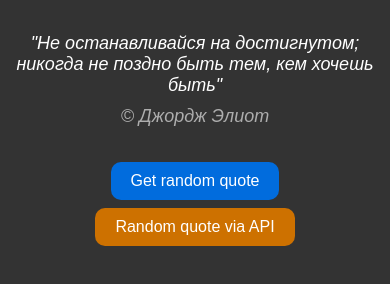
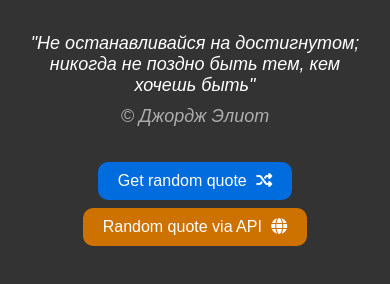
Before and after one commit to bezpalcev/Random-quotes-app-using-OOP-, a plain HTML site: page index.html in a window 390 px wide. Both pictures are taken after a click on the button "Get random quote". Shown: the part 70-354 px from the top of the page. Drawn offline with Linux system fonts and the light colour scheme.

Commit message:
Icons for both buttons were added

```diff
--- a/index.html
+++ b/index.html
@@ -25,10 +25,10 @@
         </div>
         <div class="buttons-wrapper">
           <button id="random-quote-btn" class="btn btn-primary">
-            Get random quote
+            Get random quote <i class="fa fa-random"></i>
           </button>
           <button id="random-quote-api-btn" class="btn btn-secondary">
-            Random quote via API
+            Random quote via API <i class="fa fa-globe"></i>
           </button>
         </div>
       </div>
--- a/src/classes/RandomQuotesApp.js
+++ b/src/classes/RandomQuotesApp.js
@@ -24,19 +24,21 @@ class RandomQuotesApp {
     }
   }
 
-  getRandomQuote() {
+  randomQuoteHandler() {
     this.changeCurrentQuote(RandomQuote.getRandomQuote());
   }
 
-  async getRandomQuoteViaAPI() {
+  async randomQuoteViaAPIHandler() {
     const quoteViaAPI = await RandomQuote.getRandomQuoteViaAPI();
     this.changeCurrentQuote(quoteViaAPI);
   }
 
   init() {
-    this.randomQuoteBtn.addEventListener("click", () => this.getRandomQuote());
+    this.randomQuoteBtn.addEventListener("click", () =>
+      this.randomQuoteHandler()
+    );
     this.randomQuoteAPIBtn.addEventListener("click", () => {
-      this.getRandomQuoteViaAPI();
+      this.randomQuoteViaAPIHandler();
     });
   }
 }
--- a/styles.css
+++ b/styles.css
@@ -40,13 +40,14 @@ h1 {
   border: none;
   border-radius: 10px;
   cursor: pointer;
+  white-space: nowrap;
 
   transition: background-color 0.4s, color 0.4s, transform 0.4s;
 }
 
 .btn:hover {
   background-color: #0064d0;
-  transform: scale(1.01);
+  /* transform: scale(1.01); */
 }
 
 .btn-danger {
@@ -174,8 +175,16 @@ h1 {
   min-height: 130px;
 }
 
+.fa {
+  margin-left: 5px;
+}
+
 @media (max-width: 400px) {
   .buttons-wrapper {
     flex-direction: column;
   }
+
+  .quote {
+    max-width: 350px;
+  }
 }
```
